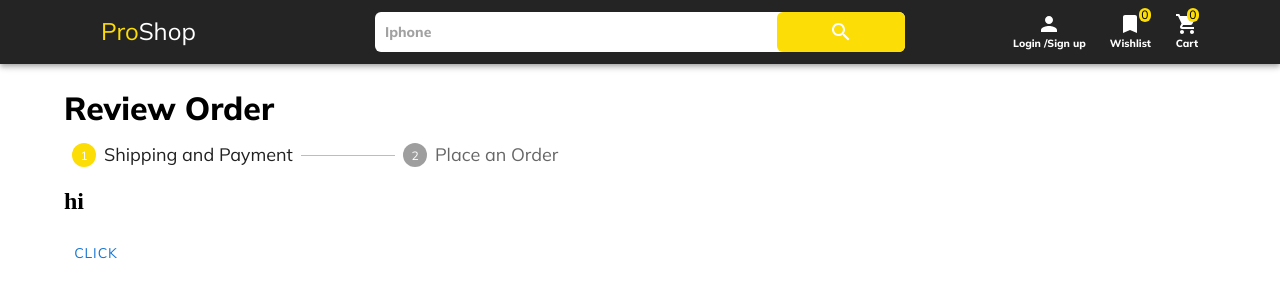
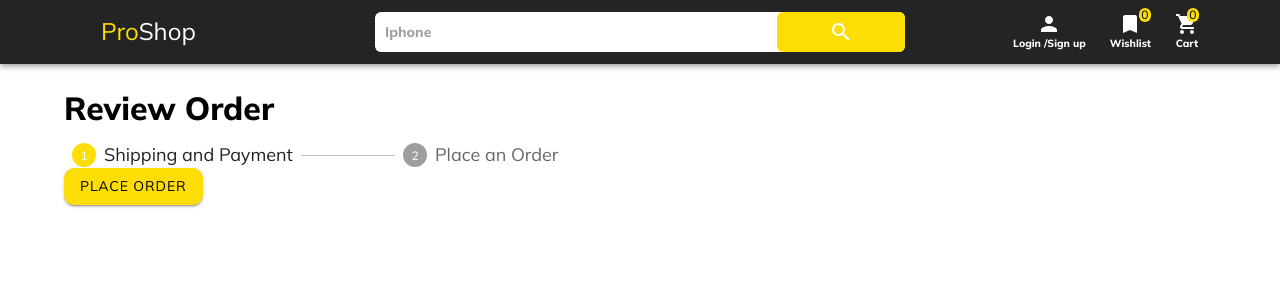
Before and after one commit to AbdHussein/e-shop, a React (Create React App) app: page /SignUp in a window 1280 px wide. Shown: the top 300 px of the page. Built offline with nearby package versions, Linux system fonts and the light colour scheme.

Commit message:
payment 1

```diff
--- a/src/components/StepperContent.jsx
+++ b/src/components/StepperContent.jsx
@@ -5,8 +5,14 @@ const StepperContent = ({ activeStep, setActiveStep }) => {
   if (activeStep === 0) {
     return (
       <div>
-        <h1>hi</h1>
-        <Button onClick={() => setActiveStep(1)}> CLICK</Button>
+        <Button
+          variant="contained"
+          color="primary"
+          href="#outlined-buttons"
+          onClick={() => setActiveStep(1)}
+        >
+          Place Order
+        </Button>
       </div>
     );
   } else if (activeStep === 1) {
--- a/src/index.css
+++ b/src/index.css
@@ -145,6 +145,8 @@ a:-webkit-any-link {
   width: 94px;
 }
 
-.css-1u4zpwo-MuiSvgIcon-root-MuiStepIcon-root.Mui-active {
+.css-1u4zpwo-MuiSvgIcon-root-MuiStepIcon-root.Mui-active,
+.css-1u4zpwo-MuiSvgIcon-root-MuiStepIcon-root.Mui-completed {
+
   color: #fcdd06 !important;
 }
```
